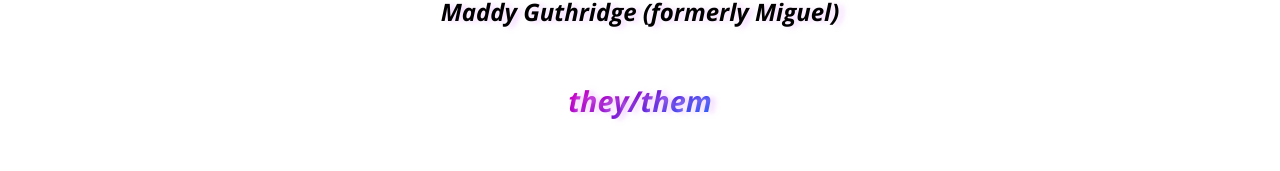
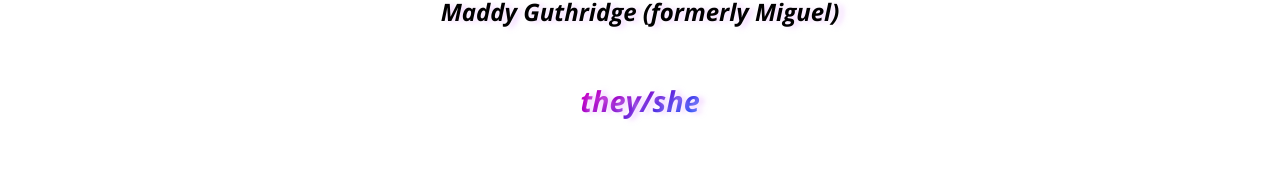
Before and after one commit to MaddyGuthridge/maddyguthridge.com, a SvelteKit app: page / in a window 1280 px wide. Shown: the part 461-632 px from the top of the page. Built offline with nearby package versions, Linux system fonts and the light colour scheme.

Commit message:
Also update my pronouns

```diff
--- a/src/routes/+page.svelte
+++ b/src/routes/+page.svelte
@@ -56,7 +56,7 @@
     <div class="title">
         <h1>Hi, I'm Maddy!</h1>
         <p><i>Maddy Guthridge (formerly Miguel)</i></p>
-        <p style="font-size: 1.2em;"><b><em>they/them</em></b></p>
+        <p style="font-size: 1.2em;"><b><em>they/she</em></b></p>
     </div>
 
     <!-- {#if y < 50}
```
